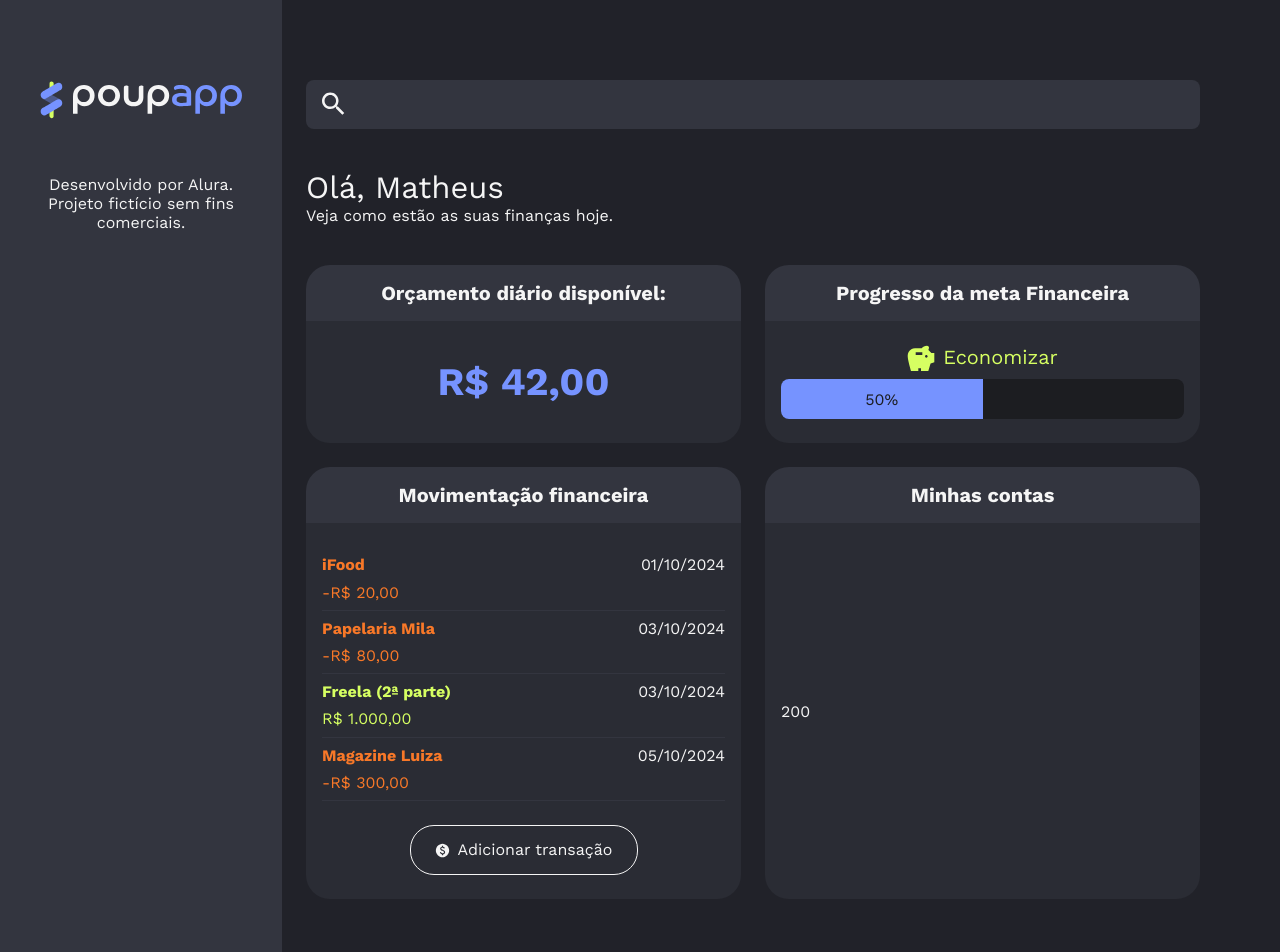
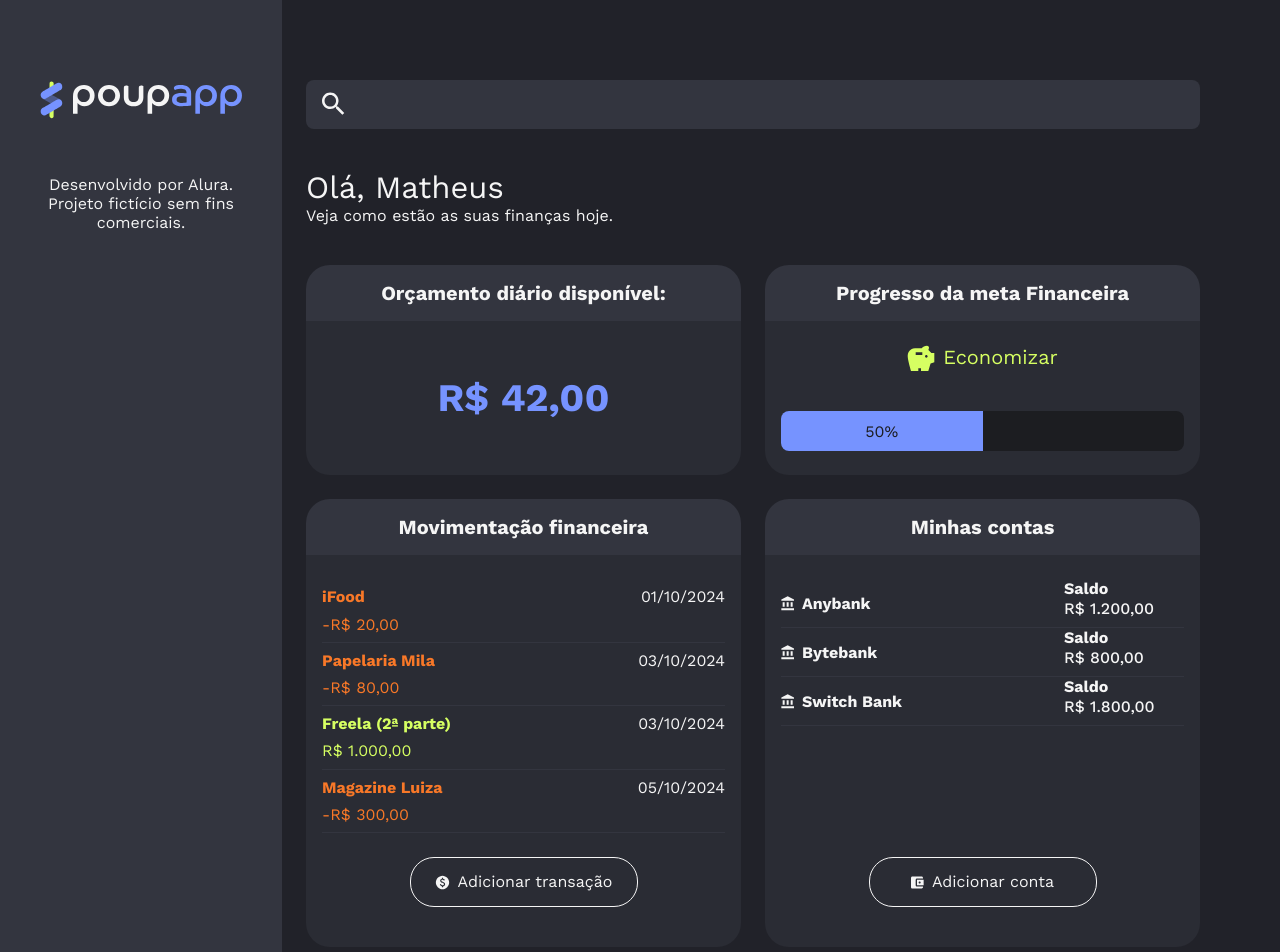
Before and after one commit to MeloMatheus89/aprendendo-tailwind, a React (Vite) app: page / in a window 1280 px wide. Shown: the top 952 px of the page. Built offline with nearby package versions, Linux system fonts and the light colour scheme.

Commit message:
feat: add Accounts and AccountDetail components; update App layout to include accounts

```diff
--- a/src/App.jsx
+++ b/src/App.jsx
@@ -1,3 +1,4 @@
+import { Accounts } from "./components/Accounts";
 import { Aside } from "./components/Aside";
 import Card from "./components/Card";
 import { Container } from "./components/Container";
@@ -46,8 +47,7 @@ function App() {
             <Card>
               <Card.header>Minhas contas</Card.header>
               <Card.body>
-                200
-                {/* Componente Accounts */}
+                <Accounts />
               </Card.body>
             </Card>
           </section>
--- /dev/null
+++ b/src/components/AccountDetail/index.jsx
@@ -0,0 +1,28 @@
+import { IconBank } from "../icons";
+
+const formater = new Intl.NumberFormat("pt-BR", { style: "currency", currency: "BRL" });
+
+export const AccountDetail = ({ info }) => {
+  return (
+    // container
+    <div
+      className="
+    flex
+    justify-between
+    w-full
+    font-bold
+    border-b
+    border-neutral-header
+    min-h-11  ">
+      {/* Div da esquerda */}
+      <div className="flex gap-2 h-12 items-center ">
+        <IconBank /> <p>{info.bank}</p>
+      </div>
+      {/* Div da direita */}
+      <div className="flex flex-col justify-items-start min-w-[120px]">
+        <p>Saldo</p>
+        <p className="font-medium">{formater.format(info.balance)}</p>
+      </div>
+    </div>
+  );
+};
--- /dev/null
+++ b/src/components/Accounts/index.jsx
@@ -0,0 +1,30 @@
+import { AccountDetail } from "../AccountDetail";
+import { Button } from "../Button";
+import { IconWallet } from "../icons";
+
+const accounts = [
+  { bank: "Anybank", balance: 1200 },
+  { bank: "Bytebank", balance: 800 },
+  { bank: "Switch Bank", balance: 1800 },
+];
+
+export const Accounts = () => {
+  return (
+    <div className="flex flex-col items-center gap-6 min-h-full">
+      <ul className="w-full items-start grow">
+        {accounts.map((account, index) => {
+          return (
+            <li key={index}>
+              <AccountDetail info={account} />
+            </li>
+          );
+        })}
+      </ul>
+      <footer className="w-full flex justify-center pb-4">
+        <Button>
+          <IconWallet /> Adicionar conta
+        </Button>
+      </footer>
+    </div>
+  );
+};
--- a/src/components/Button/index.jsx
+++ b/src/components/Button/index.jsx
@@ -1,3 +1,3 @@
 export const Button = ({ children, ...props }) => {
-  return <button className="flex justify-center gap-2 py-6 px-3 items-center bg-transparent border-neutral-text border-1 h-4 p-6 rounded-3xl h-10 w-[228px] text-4 hover:opacity-[0.5]">{children}</button>;
+  return <button className="flex justify-center gap-2 py-6 px-3 items-center bg-transparent border-neutral-text border p-6 rounded-3xl h-10 w-57 text-4 hover:opacity-[0.5] ">{children}</button>;
 };
--- a/src/components/Card/index.jsx
+++ b/src/components/Card/index.jsx
@@ -11,7 +11,14 @@ const CardHeader = ({ children }) => {
   );
 };
 const CardBody = ({ children }) => {
-  return <div className="bg-neutral-surface rounded-b-3xl text-neutral-text leading-[120%] px-4 py-6 flex-grow flex flex-col justify-center gap-2">{children}</div>;
+  return (
+    <div
+      className="bg-neutral-surface rounded-b-3xl text-neutral-text leading-[120%] flex-grow flex flex-col justify-center
+  px-4 py-6
+  ">
+      {children}
+    </div>
+  );
 };
 
 Card.header = CardHeader;
--- a/src/components/Savings/index.jsx
+++ b/src/components/Savings/index.jsx
@@ -2,8 +2,8 @@ import { IconSavings } from "../icons";
 
 export const Savings = () => {
   return (
-    <div className="">
-      <p className="text-secondary-income flex gap-2 justify-center itens-center  text-xl leading-[125%]">
+    <div className="flex flex-col gap-2">
+      <p className="text-secondary-income flex gap-2 justify-center itens-center  text-xl leading-[125%] pb-10">
         <IconSavings /> Economizar
       </p>
     </div>
--- a/src/components/Transaction/index.jsx
+++ b/src/components/Transaction/index.jsx
@@ -27,8 +27,8 @@ const items = [
 
 export const Transaction = () => {
   return (
-    <div className="flex flex-col items-center gap-6">
-      <ul className="w-full">
+    <div className="flex flex-col items-center gap-6 min-h-full">
+      <ul className="w-full items-start grow">
         {items.map((transactionItem, index) => {
           return (
             <li key={index}>
@@ -38,9 +38,11 @@ export const Transaction = () => {
           );
         })}
       </ul>
-      <Button>
-        <IconCurrency /> Adicionar transação
-      </Button>
+      <footer className="w-full flex justify-center pb-4">
+        <Button>
+          <IconCurrency /> Adicionar transação
+        </Button>
+      </footer>
     </div>
   );
 };
```
